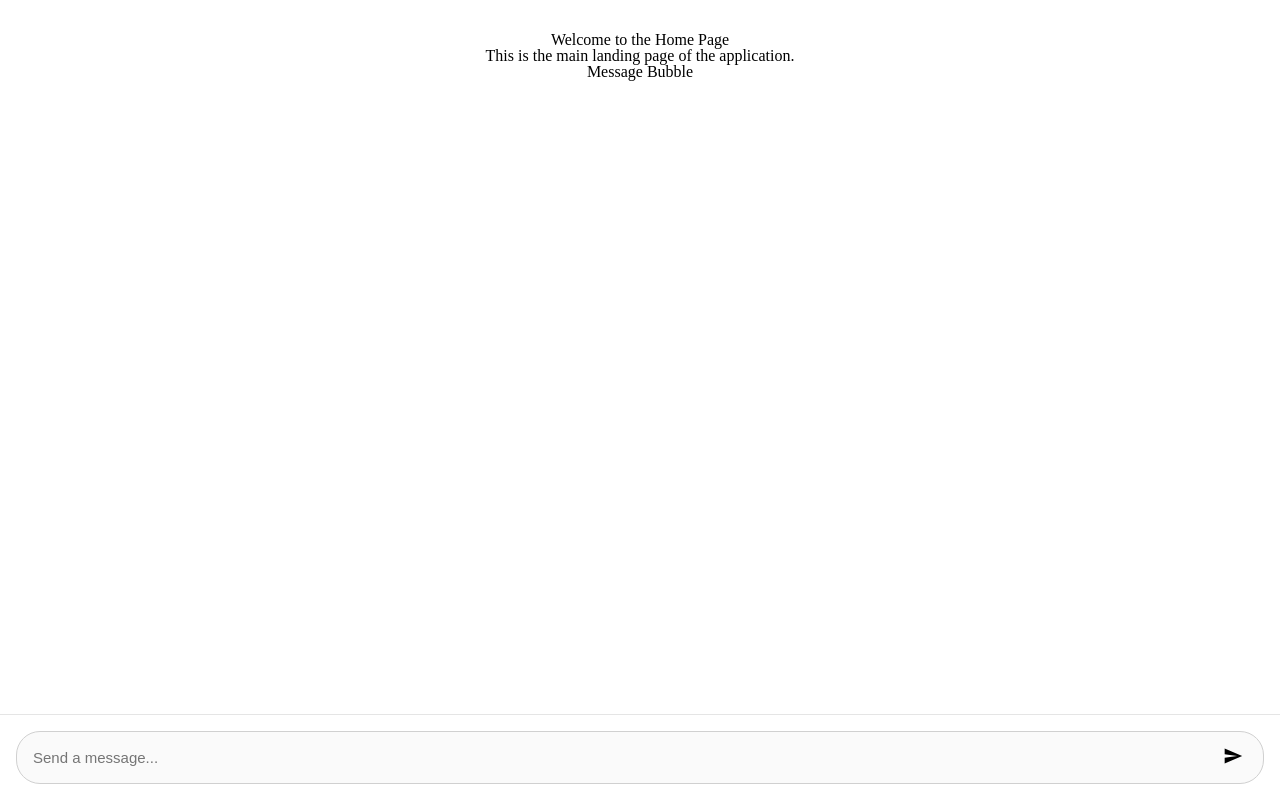
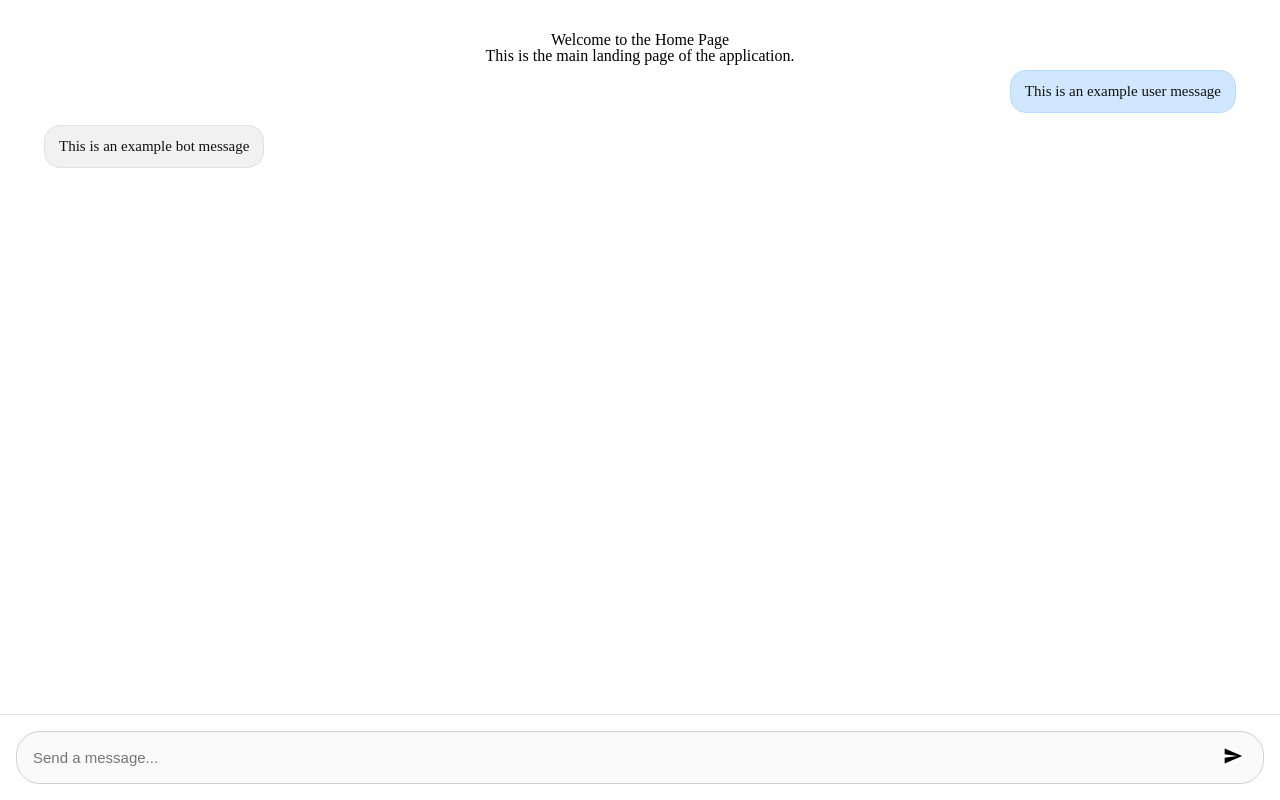
Before and after one commit to jasneetcodes/burger-oracle, a React (Vite) app: page / in a window 1280 px wide. Built offline with nearby package versions, Linux system fonts and the light colour scheme.

Commit message:
feat: implement MessageBubble with props, styling, html structure

```diff
--- a/src/App.css
+++ b/src/App.css
@@ -45,3 +45,22 @@
  background: transparent;
  padding: 6px;
 }
+
+
+/* MESSAGE BUBBLE */
+
+
+.message-container{
+  display: flex;
+  padding: 6px 12px;
+}
+
+.message{
+  max-width: 60%;
+  padding: 10px 14px;
+  border-radius: 16px;
+  line-height: 1.4;
+  font-size: 15px;
+  color: #111;
+
+}
--- a/src/components/ChatWindow.jsx
+++ b/src/components/ChatWindow.jsx
@@ -3,6 +3,10 @@ import MessageBubble from "./MessageBubble"
 export default function ChatWindow(){
 
     return(
-        <MessageBubble />
+        <>
+        <MessageBubble role={'user'} content={"This is an example user message"} />
+
+        <MessageBubble role={'bot'} content={"This is an example bot message"} />
+        </>
     )
 }
--- a/src/components/MessageBubble.jsx
+++ b/src/components/MessageBubble.jsx
@@ -1,9 +1,16 @@
 
-export default function MessageBubble(){
+export default function MessageBubble({role, content}){
+
+    const isUser = role === "user"; // condition to diff between user and chat messages
 
     return(
-        <div>
-            Message Bubble
+        <div className="message-container" style={{justifyContent: isUser ? "flex-end" : "flex-start"}}>
+            <div className="message" style={{
+                background: isUser ? "#d1e7ff" : "#f1f1f1",
+                border: isUser ? "1px solid #b5d9ff" : "1px solid #e0e0e0"
+            }}>
+                <p>{content}</p>
+            </div>
         </div>
     )
 }
```
